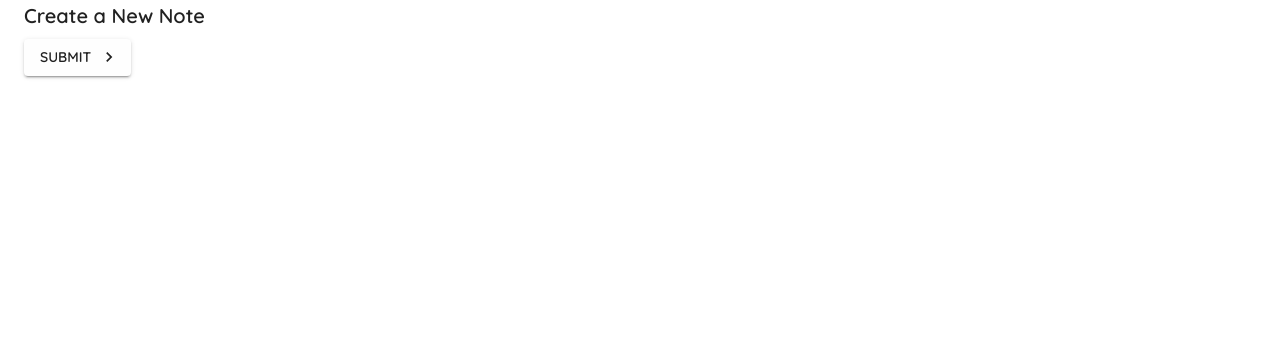
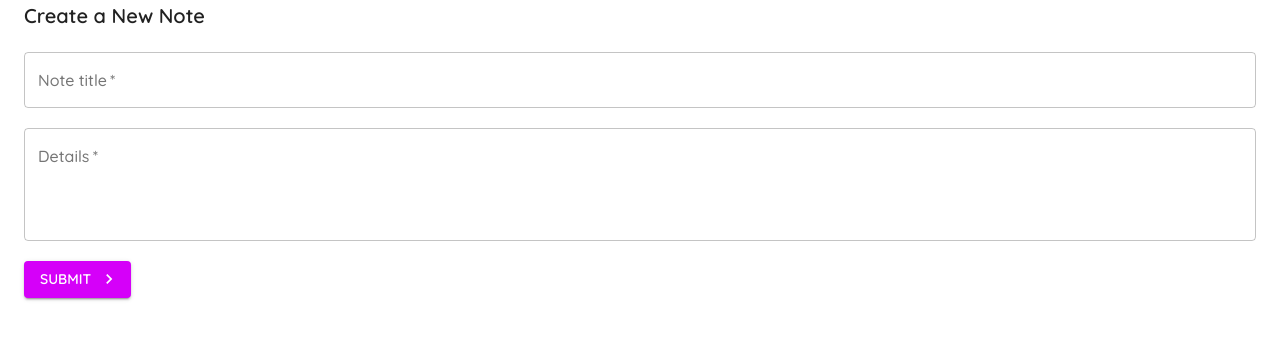
Before and after one commit to Fajar-Islami/latihan-material-ui, a React (Create React App) app: page /create in a window 1280 px wide. Shown: the top 340 px of the page. Built offline with nearby package versions, Linux system fonts and the light colour scheme.

Commit message:
video 7 - text fields

```diff
--- a/src/pages/Create.js
+++ b/src/pages/Create.js
@@ -1,25 +1,80 @@
-import React from "react";
+import React, { useState } from "react";
 import Typography from "@material-ui/core/Typography";
 import Button from "@material-ui/core/Button";
 import Container from "@material-ui/core/Container";
 import KeyboardArrowRightOutlinedIcon from "@material-ui/icons/KeyboardArrowRightOutlined";
+import TextField from "@material-ui/core/TextField";
+import { makeStyles } from "@material-ui/core";
+
+const useStyles = makeStyles({
+  field: {
+    marginTop: 20,
+    marginBottom: 20,
+    display: "block",
+  },
+});
 
 export default function Create() {
+  const classes = useStyles();
+
+  const [title, settitle] = useState("");
+  const [details, setdetails] = useState("");
+
+  const [titleError, settitleError] = useState(false);
+  const [detailsError, setdetailsError] = useState(false);
+
+  const handleSubmit = (e) => {
+    e.preventDefault();
+    settitleError(false);
+    setdetailsError(false);
+
+    if (title === "") {
+      settitleError(true);
+    }
+    if (details === "") {
+      setdetailsError(true);
+    }
+
+    // Hanya ketika diisi
+    if (title && details) {
+      console.log(title, details);
+    }
+  };
+
   return (
     <Container>
       <Typography variant='h6' component='h2' gutterBottom color='textPrimary'>
         Create a New Note
       </Typography>
 
-      <Button
-        type='submit'
-        color='primary'
-        variant='contained'
-        onClick={() => console.log("click button")}
-        endIcon={<KeyboardArrowRightOutlinedIcon />}
-      >
-        Submit
-      </Button>
+      <form noValidate autoComplete='off' onSubmit={handleSubmit}>
+        <TextField
+          onChange={(e) => settitle(e.target.value)}
+          className={classes.field}
+          label='Note title'
+          variant='outlined'
+          color='secondary'
+          fullWidth
+          required
+          error={titleError}
+        />
+        <TextField
+          onChange={(e) => setdetails(e.target.value)}
+          className={classes.field}
+          label='Details'
+          variant='outlined'
+          color='secondary'
+          fullWidth
+          required
+          multiline
+          rows={4}
+          error={detailsError}
+        />
+
+        <Button type='submit' color='secondary' variant='contained' endIcon={<KeyboardArrowRightOutlinedIcon />}>
+          Submit
+        </Button>
+      </form>
     </Container>
   );
 }
```
